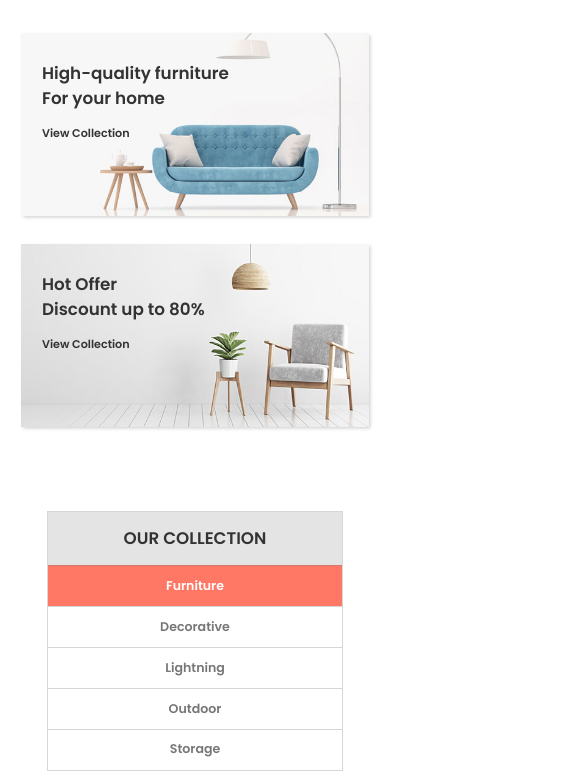
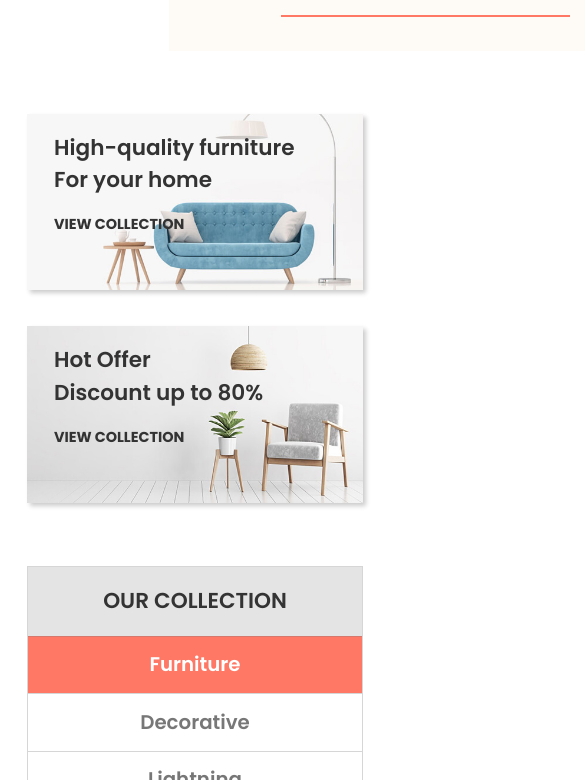
Before and after one commit to rrichetto/furnish, a website: page dist/index.html in a window 390 px wide. Shown: the part 459-1239 px from the top of the page, 585 px wide, since content can reach past the window. Drawn offline with nearby package versions, Linux system fonts and the light colour scheme; some icons are missing; files whose address does not match are found by name.

Commit message:
adds responsive queries for smaller devices

```diff
--- a/src/scss/base/_base.scss
+++ b/src/scss/base/_base.scss
@@ -13,13 +13,13 @@ html {
     font-size: 56.25%; // 1rem = 9px | 9px/16px = 56.25%
   }
 
-  @include respond(bp-small) {
-    font-size: 50%; // 1rem = 8px | 8px/16px = 50%;
-  }
+  // @include respond(bp-small) {
+  //   font-size: 50%; // 1rem = 8px | 8px/16px = 50%;
+  // }
 
-  @include respond(bp-smallest) {
-    font-size: 43.75%; // 1rem = 7px | 7px/16px = 43.75%;
-  }
+  // @include respond(bp-smallest) {
+  //   font-size: 43.75%; // 1rem = 7px | 7px/16px = 43.75%;
+  // }
 }
 
 body {
--- a/src/scss/layout/_footer.scss
+++ b/src/scss/layout/_footer.scss
@@ -1,11 +1,17 @@
 .footer {
   padding-bottom: 2rem;
   background: url('../images/footer-bg.png');
+  background-repeat: no-repeat;
+  background-size: cover;
 
   .container {
     display: flex;
     justify-content: space-between;
     flex-wrap: wrap;
+
+    @include respond(bp-small) {
+      flex-direction: column;
+    }
   }
 
   &__box {
--- a/src/scss/pages/_blog.scss
+++ b/src/scss/pages/_blog.scss
@@ -2,9 +2,17 @@
   margin-top: 20rem;
   padding: 10rem 0;
 
+  @include respond(bp-small) {
+    padding: 0 0 7rem 0;
+  }
+
   &__text-box {
     max-width: 60rem;
     margin: 0 auto 6rem auto;
+
+    @include respond(bp-small) {
+      margin-bottom: 2rem;
+    }
   }
 
   &__content-box {
@@ -23,6 +31,11 @@
 
     @include respond(bp-large) {
       flex: 0 0 45%;
+    }
+
+    @include respond(bp-small) {
+      flex: 0 0 90%;
+      margin-top: 3rem;
     }
 
     &:hover .blog__image {
--- a/src/scss/pages/_contact.scss
+++ b/src/scss/pages/_contact.scss
@@ -25,6 +25,10 @@
     font-weight: 600;
     flex: 0 0 30%;
     padding: 3rem 2rem 0rem 4rem;
+
+    @include respond(bp-small) {
+      padding-left: 1.5rem;
+    }
 
     i {
       color: $color-primary;
--- a/src/scss/pages/_portfolio.scss
+++ b/src/scss/pages/_portfolio.scss
@@ -1,5 +1,15 @@
 .portfolio {
-  padding: 10rem;
+  padding: 10rem 0;
+
+  @include respond(bp-medium) {
+    width: 85%;
+    margin: 0 auto;
+  }
+
+  @include respond(bp-small) {
+    width: 100%;
+    padding: 5rem 0;
+  }
 
   &__text-box {
     display: flex;
@@ -59,6 +69,10 @@
     display: flex;
     justify-content: space-around;
     align-items: center;
+
+    @include respond(bp-small) {
+      right: -2rem;
+    }
   }
 
   &__previous,
@@ -97,5 +111,10 @@
     height: 30rem;
     background-color: #fff3f1;
     z-index: -1;
+
+    @include respond(bp-small) {
+      width: 20rem;
+      height: 15rem;
+    }
   }
 }
--- a/src/scss/pages/_products.scss
+++ b/src/scss/pages/_products.scss
@@ -1,5 +1,9 @@
 .products {
   padding: 10rem 0;
+
+  @include respond(bp-small) {
+    padding: 5rem 0;
+  }
 }
 
 .featured {
@@ -11,6 +15,7 @@
     flex-direction: column;
   }
 
+
   &__box {
     flex: 0 0 48%;
     position: relative;
@@ -18,11 +23,6 @@
     box-shadow: .3rem .3rem .5rem rgba(0, 0, 0, .2);
 
     @include respond(bp-medium) {
-      margin: 2rem 0;
-      width: 90%;
-    }
-
-    @include respond(bp-small) {
       margin: 2rem 0;
       width: 100%;
     }
@@ -42,6 +42,10 @@
     position: absolute;
     top: 4rem;
     left: 3rem;
+
+    @include respond(bp-smallest) {
+      top: 2rem;
+    }
   }
 
   &__link {
@@ -53,6 +57,8 @@
 
     @include respond(bp-smallest) {
       color: $color-dark;
+      font-weight: 700;
+      text-transform: uppercase;
     }
 
     &:hover {
@@ -76,13 +82,15 @@
 
   @include respond(bp-medium) {
     flex-direction: column;
-    width: 70%;
+    width: 85%;
     margin-left: auto;
     margin-right: auto;
   }
 
   @include respond(bp-small) {
-    width: 85%;
+    width: 100%;
+    margin-top: 5rem;
+
   }
 
   &__categories {
@@ -120,6 +128,10 @@
     display: flex;
     justify-content: center;
     align-items: center;
+
+    @include respond(bp-medium) {
+      font-size: 2.2rem;
+    }
 
     &--current {
       color: $color-white;
@@ -165,7 +177,7 @@
     }
 
     @include respond(bp-medium) {
-      flex: 0 0 47.5%;
+      flex: 0 0 49%;
       margin-top: 3.5rem;
     }
   }
--- a/src/scss/pages/_services.scss
+++ b/src/scss/pages/_services.scss
@@ -1,6 +1,10 @@
 .services {
   padding: 10rem 0;
   background-color: $color-secondary;
+
+  @include respond(bp-small) {
+    padding: 5rem 0;
+  }
 
 
   &__text-box {
@@ -8,9 +12,14 @@
     padding: 2rem 2rem 2rem 0;
 
     @include respond(bp-large) {
-      max-width: 80%;
+      max-width: 85%;
       margin: 0 auto;
     }
+
+    @include respond(bp-small) {
+      max-width: 100%;
+    }
+
   }
 
   &__heading {
@@ -37,16 +46,17 @@
 
     @include respond(bp-large) {
       flex-direction: column;
+      width: 85%;
+      margin: 0 auto;
+    }
+
+    @include respond(bp-small) {
+      width: 100%;
     }
   }
 
   &__read-more {
     flex: 0 0 49%;
-
-    @include respond(bp-large) {
-      width: 80%;
-      margin: 0 auto;
-    }
   }
 
   &__image-box {
@@ -66,9 +76,7 @@
     grid-gap: 3rem;
 
     @include respond(bp-large) {
-      margin: 0 auto;
       margin-top: 5rem;
-      width: 80%;
     }
 
     @include respond(bp-small) {
@@ -89,12 +97,6 @@
 
     @include respond(bp-large) {
       width: 100%;
-    }
-
-    @include respond(bp-small) {
-      width: 90%;
-      margin-left: auto;
-      margin-right: auto;
     }
 
     &--2,
--- a/src/scss/pages/_team.scss
+++ b/src/scss/pages/_team.scss
@@ -1,6 +1,10 @@
 .team {
   padding: 10rem 0;
   background-color: $color-secondary;
+
+  @include respond(bp-small) {
+    padding: 7rem 0;
+  }
 
   &__text-box {
     max-width: 60rem;
@@ -15,6 +19,12 @@
       display: grid;
       grid-template-columns: 1fr 1fr;
       grid-gap: 5rem;
+    }
+
+    @include respond(bp-small) {
+      display: grid;
+      grid-template-columns: 1fr;
+      grid-gap: 3rem;
     }
   }
 
--- a/src/scss/pages/_testimonials.scss
+++ b/src/scss/pages/_testimonials.scss
@@ -15,6 +15,11 @@
     flex-direction: column;
     justify-content: center;
 
+    @include respond(bp-small) {
+      width: 87.5%;
+      top: 35%;
+    }
+
     i {
       font-size: 6rem;
       margin-bottom: 1rem;
@@ -25,6 +30,10 @@
     font-size: 2.8rem;
     font-style: italic;
     font-weight: 300;
+
+    @include respond(bp-small) {
+      font-size: 2.3rem;
+    }
   }
 
   &__name {
@@ -51,6 +60,10 @@
     justify-content: center;
     align-items: center;
 
+    @include respond(bp-small) {
+      display: none;
+    }
+
     &:hover {
       cursor: pointer;
       background-color: $color-primary;
```
Also changed, not shown: dist/css/style.css.
